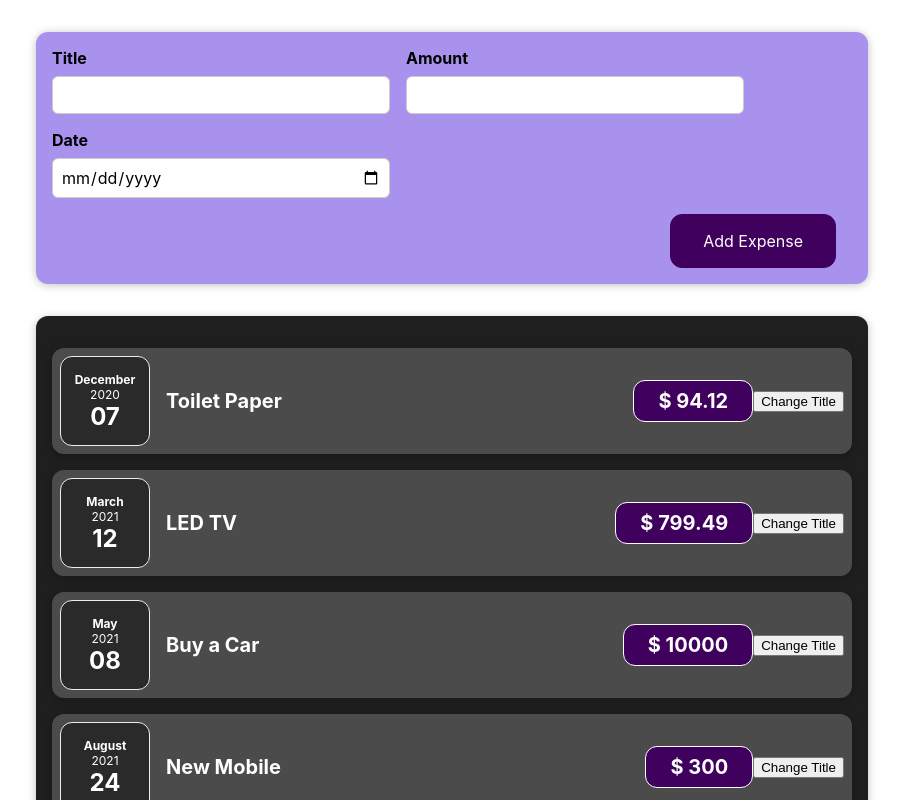
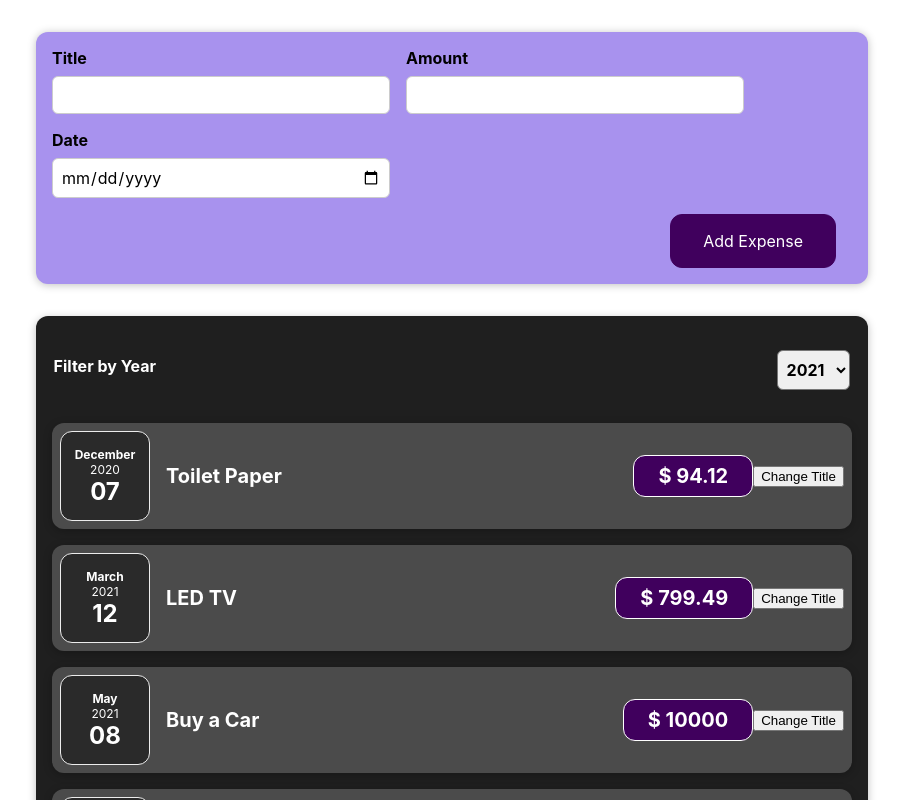
Before and after one commit to AbdullahGhani1/react-expense-tracker-ms, a React (Create React App) app: page / in a window 1280 px wide. Shown: the top 800 px of the page, without its empty margins (188-1091 px from the left). Built offline with nearby package versions, Linux system fonts and the light colour scheme.

Commit message:
ExpenseFilter Component - Stateless or Controlled Component

```diff
--- /dev/null
+++ b/src/components/Expenses/ExpenseFilter.css
@@ -0,0 +1,22 @@
+.expense-filter
+{
+    color: #fff;
+    padding: 0.1rem;
+}
+.expense-filter__control {
+    display: flex;
+    width: 100%;
+    align-items:center;
+    justify-content: space-between;
+    margin: 1rem 0;
+}
+.expense-filter label {
+  font-weight: bold;
+  margin-bottom: 0.5rem;
+}
+.expense-filter select {
+    font: inherit;
+    padding: 0.5rem 0.3rem;
+    font-weight: bold;
+    border-radius: 6px;
+}
--- /dev/null
+++ b/src/components/Expenses/ExpenseFilter.js
@@ -0,0 +1,22 @@
+import React from "react";
+import "./ExpenseFilter.css";
+function ExpenseFilter(props) {
+  const dropDownChangeHandler = (event) => {
+    props.onChangeFilter(event.target.value);
+  };
+  return (
+    <div className="expense-filter">
+      <div className="expense-filter__control">
+        <label>Filter by Year</label>
+        <select value={props.selected} onChange={dropDownChangeHandler}>
+          <option value="2022">2022</option>
+          <option value="2021">2021</option>
+          <option value="2020">2020</option>
+          <option value="2019">2019</option>
+        </select>
+      </div>
+    </div>
+  );
+}
+
+export default ExpenseFilter;
--- a/src/components/Expenses/Expenses.js
+++ b/src/components/Expenses/Expenses.js
@@ -1,15 +1,32 @@
-import React from 'react'
-import { expenses } from '../../data/expenses'
-import ExpenseItem from './ExpenseItem'
-import Card from '../UI/Card'
-import './Expenses.css'
+import React, { useState } from "react";
+import { expenses } from "../../data/expenses";
+import ExpenseItem from "./ExpenseItem";
+import Card from "../UI/Card";
+import "./Expenses.css";
+import ExpenseFilter from "./ExpenseFilter";
 export default function Expenses() {
-    return (
-        <Card className="expenses">
-   { expenses.map((value,key) => {
-      return <ExpenseItem key={key} expenseDate={value.date} expenseTitle={value.title} expenseAmount={value.amount}/>
-    })
-   }
-     </Card>
-    )
+  const [filteredYear, setFilteredYear] = useState("2021");
+  const filterChangeHandler = (selectedYear) => {
+    setFilteredYear(selectedYear);
+  };
+  return (
+    <div>
+      <Card className="expenses">
+        <ExpenseFilter
+          selected={filteredYear}
+          onChangeFilter={filterChangeHandler}
+        />
+        {expenses.map((value, key) => {
+          return (
+            <ExpenseItem
+              key={key}
+              expenseDate={value.date}
+              expenseTitle={value.title}
+              expenseAmount={value.amount}
+            />
+          );
+        })}
+      </Card>
+    </div>
+  );
 }
```
